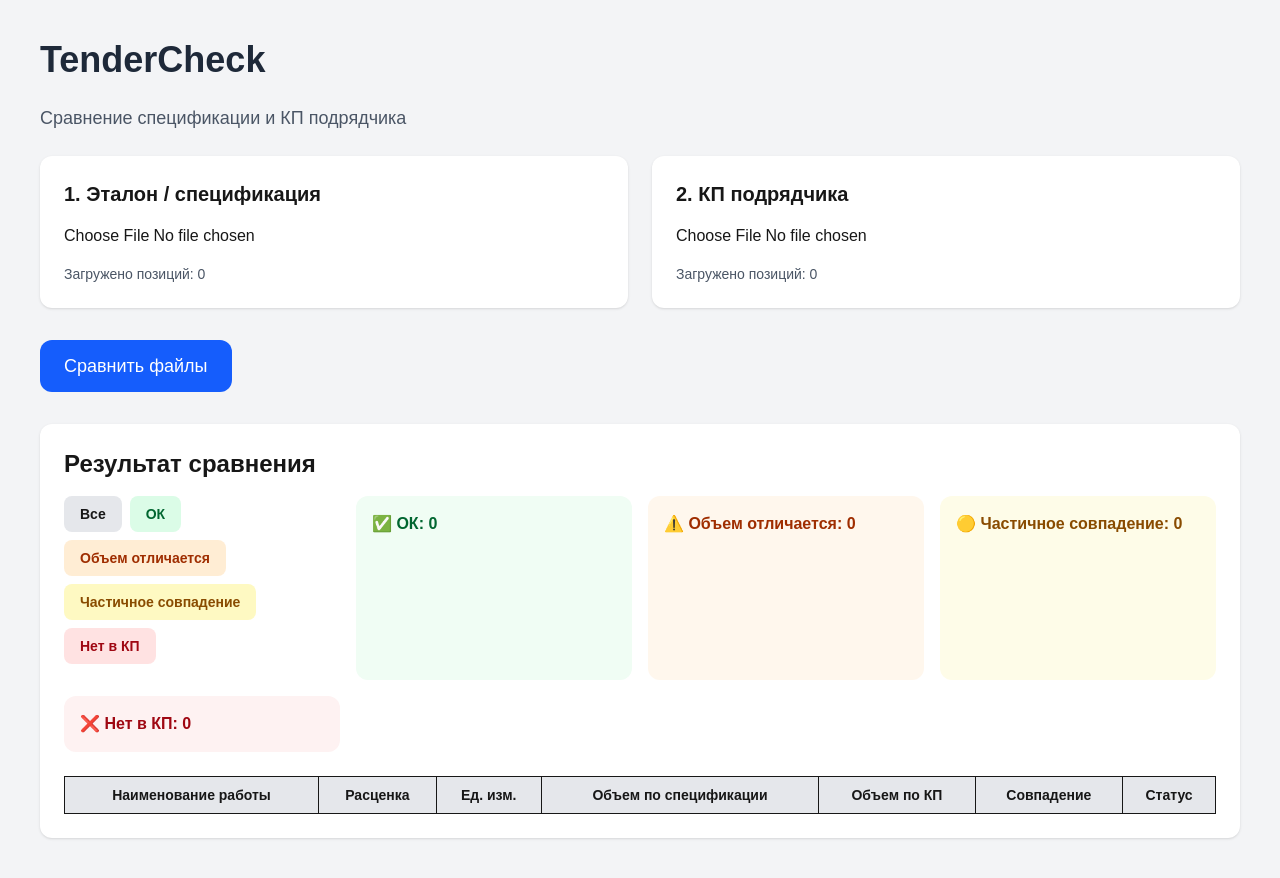
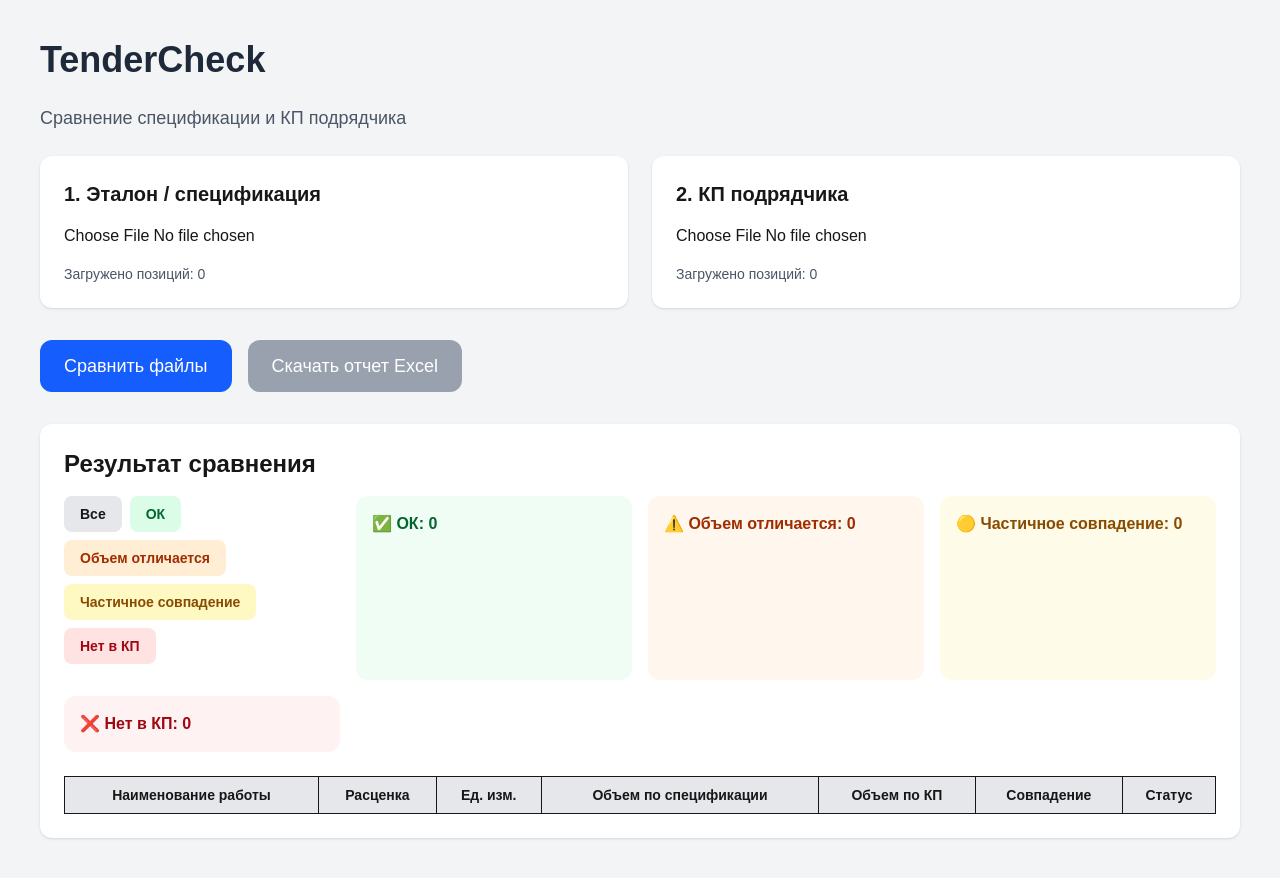
Before and after one commit to Gredyvitaliy/tendercheck, a Next.js app: page / in a window 1280 px wide. Built offline with nearby package versions, Linux system fonts and the light colour scheme.

Commit message:
Add styled Excel report export

```diff
--- a/package.json
+++ b/package.json
@@ -12,7 +12,8 @@
     "next": "16.2.6",
     "react": "19.2.4",
     "react-dom": "19.2.4",
-    "xlsx": "^0.18.5"
+    "xlsx": "^0.18.5",
+    "xlsx-js-style": "^1.2.0"
   },
   "devDependencies": {
     "@tailwindcss/postcss": "^4",
--- a/src/app/page.tsx
+++ b/src/app/page.tsx
@@ -1,7 +1,7 @@
 "use client";
 
 import { useState } from "react";
-import * as XLSX from "xlsx";
+import * as XLSX from "xlsx-js-style";
 
 type WorkItem = {
   number: string | number;
@@ -348,7 +348,89 @@ const partialCount = results.filter(
 const missingCount = results.filter(
   (item) => item.status === "Нет в КП"
 ).length;
+const exportResultsToExcel = () => {
+  const exportData = results.map((item) => ({
+    "Наименование работы": item.name,
+    "Расценка": item.rate,
+    "Ед. изм.": item.unit,
+    "Объем по спецификации": item.specVolume,
+    "Объем по КП": item.offerVolume,
+    "Совпадение": item.similarity ? `${Math.round(item.similarity)}%` : "-",
+    "Статус": item.status,
+  }));
 
+  const worksheet = XLSX.utils.json_to_sheet(exportData);
+
+  worksheet["!cols"] = [
+    { wch: 55 },
+    { wch: 25 },
+    { wch: 12 },
+    { wch: 20 },
+    { wch: 15 },
+    { wch: 15 },
+    { wch: 25 },
+  ];
+
+  const range = XLSX.utils.decode_range(worksheet["!ref"] || "A1:G1");
+
+  const headerStyle = {
+    font: { bold: true, color: { rgb: "FFFFFF" } },
+    fill: { fgColor: { rgb: "374151" } },
+    alignment: { horizontal: "center", vertical: "center" },
+  };
+
+  for (let col = range.s.c; col <= range.e.c; col++) {
+    const cellAddress = XLSX.utils.encode_cell({ r: 0, c: col });
+
+    if (worksheet[cellAddress]) {
+      worksheet[cellAddress].s = headerStyle;
+    }
+  }
+
+  for (let row = 1; row <= range.e.r; row++) {
+    const statusCellAddress = XLSX.utils.encode_cell({ r: row, c: 6 });
+    const statusCell = worksheet[statusCellAddress];
+
+    if (!statusCell) continue;
+
+    const status = String(statusCell.v);
+
+    let fillColor = "FEE2E2";
+    let fontColor = "991B1B";
+
+    if (status === "ОК") {
+      fillColor = "DCFCE7";
+      fontColor = "166534";
+    }
+
+    if (status === "Объем отличается") {
+      fillColor = "FFEDD5";
+      fontColor = "9A3412";
+    }
+
+    if (status === "Частичное совпадение") {
+      fillColor = "FEF9C3";
+      fontColor = "854D0E";
+    }
+
+    if (status === "Нет в КП") {
+      fillColor = "FEE2E2";
+      fontColor = "991B1B";
+    }
+
+    statusCell.s = {
+      font: { bold: true, color: { rgb: fontColor } },
+      fill: { fgColor: { rgb: fillColor } },
+      alignment: { horizontal: "center", vertical: "center" },
+    };
+  }
+
+  const workbook = XLSX.utils.book_new();
+
+  XLSX.utils.book_append_sheet(workbook, worksheet, "TenderCheck Report");
+
+  XLSX.writeFile(workbook, "tendercheck-report.xlsx");
+};
   return (
     <main className="min-h-screen bg-gray-100 p-10">
       <h1 className="text-4xl font-bold mb-6 text-gray-800">TenderCheck</h1>
@@ -381,6 +463,13 @@ const missingCount = results.filter(
       >
         Сравнить файлы
     </button>
+    <button
+  onClick={exportResultsToExcel}
+  disabled={results.length === 0}
+  className="ml-4 bg-purple-600 hover:bg-purple-700 disabled:bg-gray-400 text-white px-6 py-3 rounded-xl text-lg mb-8"
+>
+  Скачать отчет Excel
+</button>
 
 
       <div className="bg-white rounded-xl p-6 shadow overflow-auto">
```
Also changed, not shown: 1 other file (tests, documents, lock files or other folders).
